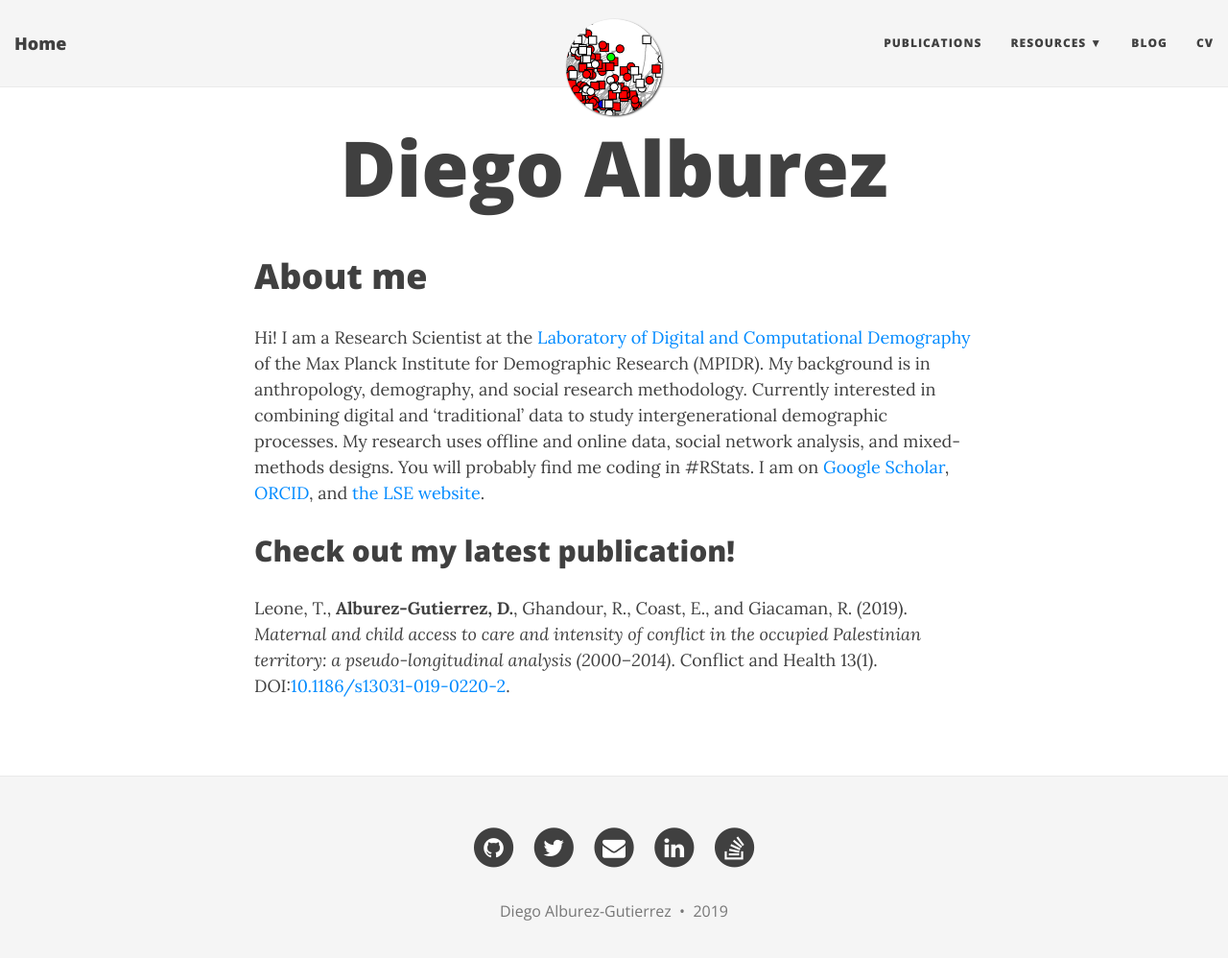
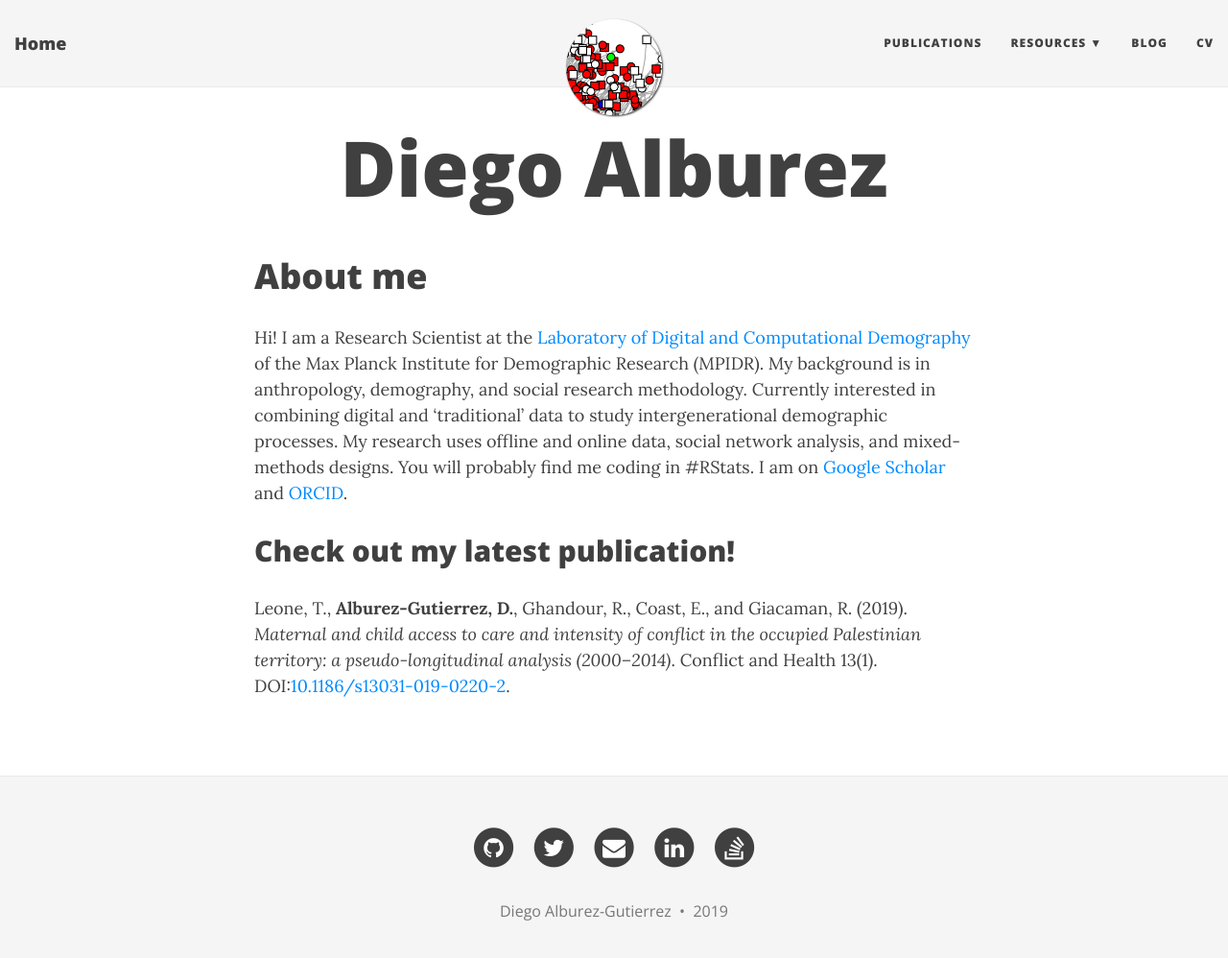
Before and after one commit to alburezg/alburezg.github.io, a Jekyll site: the page built from index.md, in a window 1280 px wide and 1011 px high. Shown: the top 998 px of the window at 96% size. Built offline with Jekyll 4.4.1, drawn with Linux system fonts in a browser that asks for light colours; nearby versions of some CDN libraries.

Commit message:
updated contact

```diff
--- a/index.md
+++ b/index.md
@@ -5,7 +5,7 @@
 
 # About me
 
-Hi! I am a Research Scientist at the [Laboratory of Digital and Computational Demography](https://www.demogr.mpg.de/en/laboratories/digital_and_computational_demography_5555/default.htm) of the Max Planck Institute for Demographic Research (MPIDR). My background is in anthropology, demography, and social research methodology. Currently interested in combining digital and 'traditional' data to study intergenerational demographic processes. My research uses offline and online data, social network analysis, and mixed-methods designs. You will probably find me coding in #RStats. I am on [Google Scholar](https://scholar.google.co.uk/citations?hl=en&user=uyx520sAAAAJ&view_op=list_works&gmla=AJsN-F5Qqb0hd3B0qivi8Hgo906iqIDsIV4_AoQ_AXo4d7tK9JWn3vD5Uh_DdsT3nJNg_fWgYuma6tRQ83kVBljTd346Abk1aRJ77fnNsqC1GPM4jlU03Pc), [ORCID](http://orcid.org/0000-0002-9823-5179), and [the LSE website](http://www.lse.ac.uk/social-policy/people/research-students/Diego-Alburez-Gutiérrez).
+Hi! I am a Research Scientist at the [Laboratory of Digital and Computational Demography](https://www.demogr.mpg.de/en/laboratories/digital_and_computational_demography_5555/default.htm) of the Max Planck Institute for Demographic Research (MPIDR). My background is in anthropology, demography, and social research methodology. Currently interested in combining digital and 'traditional' data to study intergenerational demographic processes. My research uses offline and online data, social network analysis, and mixed-methods designs. You will probably find me coding in #RStats. I am on [Google Scholar](https://scholar.google.co.uk/citations?hl=en&user=uyx520sAAAAJ&view_op=list_works&gmla=AJsN-F5Qqb0hd3B0qivi8Hgo906iqIDsIV4_AoQ_AXo4d7tK9JWn3vD5Uh_DdsT3nJNg_fWgYuma6tRQ83kVBljTd346Abk1aRJ77fnNsqC1GPM4jlU03Pc) and [ORCID](http://orcid.org/0000-0002-9823-5179).
 
 ## 	Check out my latest publication!
 
```
